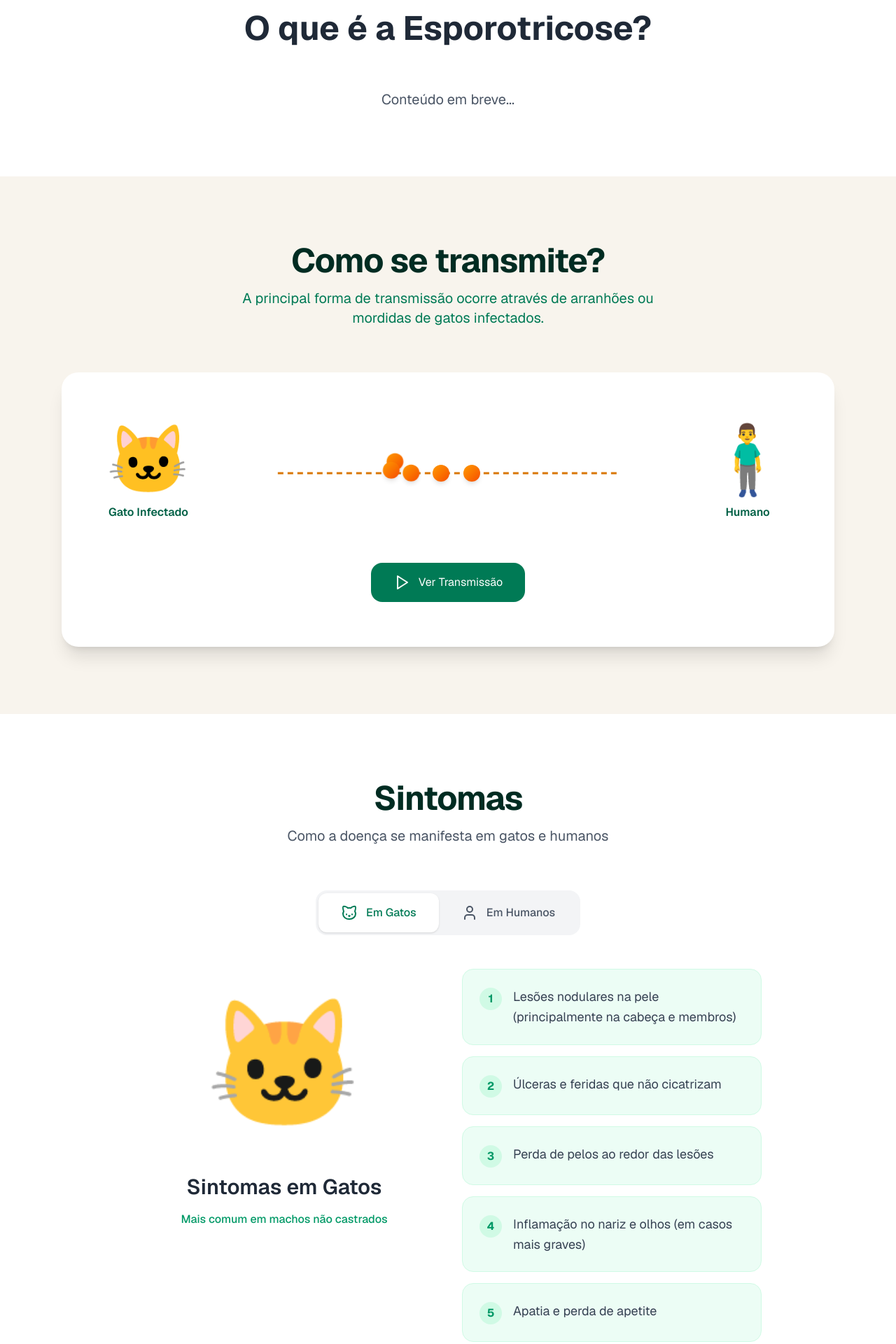
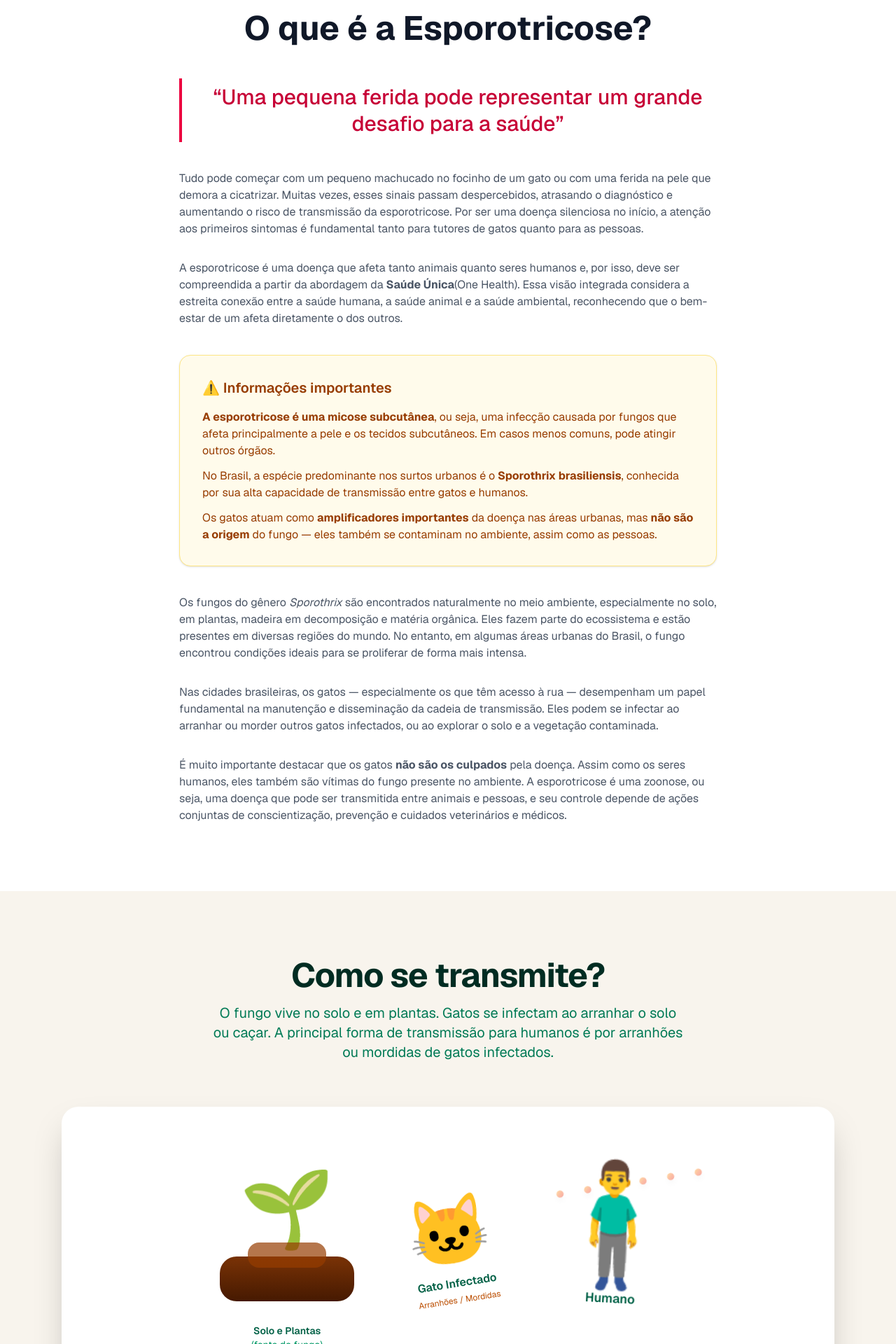
Before and after one commit to SergioVictorRS/EsporoGuia, a Next.js app: page / in a window 1280 px wide. Shown: the part 960-2880 px from the top of the page at 70% size. Built offline with nearby package versions, Linux system fonts and the light colour scheme.

Commit message:
adicionar descricao da esporotricose e melhorar animacao

```diff
--- a/app/sections/Transmission.tsx
+++ b/app/sections/Transmission.tsx
@@ -1,51 +1,71 @@
 // app/sections/Transmission.tsx
 "use client";
 
-import { useEffect, useRef, useState } from "react";   // ← Adicionado useState aqui
+import { useEffect, useRef } from "react";
 import { gsap } from "gsap";
-import { Play, Pause } from "lucide-react";
 
 export function Transmission() {
-  const catRef = useRef<SVGSVGElement>(null);
-  const sporesRef = useRef<HTMLDivElement>(null);
-  const humanRef = useRef<SVGSVGElement>(null);
+  const catRef = useRef<HTMLDivElement>(null);
+  const humanRef = useRef<HTMLDivElement>(null);
   const animationRef = useRef<gsap.core.Timeline | null>(null);
-  const [isPlaying, setIsPlaying] = useState(false);
-
-  const startAnimation = () => {
-    if (animationRef.current) animationRef.current.restart();
-    setIsPlaying(true);
-  };
-
-  const stopAnimation = () => {
-    if (animationRef.current) animationRef.current.pause();
-    setIsPlaying(false);
-  };
 
   useEffect(() => {
-    // GSAP animation logic
-    const tl = gsap.timeline({ repeat: -1, repeatDelay: 1.5 });
+    const tl = gsap.timeline({
+      repeat: -1,
+      repeatDelay: 2.5,
+    });
 
-    tl.to(".spore", {
-      opacity: 1,
-      scale: 1.2,
-      duration: 0.6,
-      stagger: 0.2,
-    })
-    .to(".spore", {
-      x: "320px",
-      y: "-80px",
-      duration: 2.2,
-      ease: "power2.inOut",
-      stagger: 0.3,
-    }, "-=0.8")
-    .to(".spore", {
-      scale: 0.6,
-      opacity: 0.7,
-      duration: 0.8,
-    }, "-=0.8");
+    // 1. Esporos saindo da planta
+    tl.fromTo(
+      ".spore-plant",
+      { opacity: 0, scale: 0.1, y: 30 },
+      { opacity: 0.95, scale: 1.15, y: -22, duration: 0.9, stagger: 0.08 }
+    )
+      .to(
+        ".spore-plant",
+        {
+          x: "235px",
+          y: "-72px",
+          duration: 2.4,
+          ease: "power2.inOut",
+          stagger: 0.18,
+        },
+        "-=0.55"
+      )
+      .to(".spore-plant", { opacity: 0, scale: 0.3, duration: 0.45 }, "-=0.7")
+
+      // Gato reage
+      .to(catRef.current, { rotation: -9, duration: 0.12, repeat: 4, yoyo: true }, "-=1.1")
+
+      // 2. Esporos saindo do gato
+      .fromTo(
+        ".spore-cat",
+        { opacity: 0, scale: 0.25, x: -25 },
+        { opacity: 1, scale: 1.3, x: 0, duration: 0.85, stagger: 0.09 },
+        "-=0.6"
+      )
+      .to(
+        ".spore-cat",
+        {
+          x: "265px",
+          y: "-85px",
+          duration: 2.45,
+          ease: "power3.out",
+          stagger: 0.16,
+        },
+        "-=0.75"
+      )
+      .to(".spore-cat", { scale: 0.5, opacity: 0.35, duration: 0.65 }, "-=0.9")
+
+      // Humano reage
+      .to(
+        humanRef.current,
+        { y: -22, rotation: 3, duration: 0.25, repeat: 2, yoyo: true },
+        "-=1.1"
+      );
 
     animationRef.current = tl;
+    tl.play();
 
     return () => {
       tl.kill();
@@ -60,55 +80,67 @@ export function Transmission() {
             Como se transmite?
           </h2>
           <p className="text-xl text-emerald-700 max-w-2xl mx-auto">
-            A principal forma de transmissão ocorre através de arranhões ou mordidas de gatos infectados.
+            O fungo vive no solo e em plantas. Gatos se infectam ao arranhar o solo ou caçar.
+            A principal forma de transmissão para humanos é por arranhões ou mordidas de gatos infectados.
           </p>
         </div>
 
-        <div className="bg-white rounded-3xl shadow-xl p-10 md:p-16 relative">
-          <div className="flex flex-col md:flex-row items-center justify-center gap-16 relative">
+        <div className="bg-white rounded-3xl shadow-2xl p-8 md:p-16 relative overflow-hidden">
+          <div className="flex flex-col lg:flex-row items-center justify-center gap-12 lg:gap-16 relative">
 
-            <div className="flex flex-col items-center">
-              <div className="text-8xl mb-4">🐱</div>
-              <p className="font-semibold text-emerald-800">Gato Infectado</p>
-            </div>
+            {/* Solo + Planta */}
+            <div className="flex flex-col items-center relative w-56">
+              <div className="relative flex flex-col items-center">
+                <div className="text-[108px] mb-1">🌱</div>
 
-            <div ref={sporesRef} className="relative flex-1 h-40 hidden md:block">
-              <svg width="100%" height="160" className="overflow-visible">
-                <line
-                  x1="10%" y1="80"
-                  x2="90%" y2="80"
-                  stroke="#d97706"
-                  strokeWidth="3"
-                  strokeDasharray="8 6"
-                />
-              </svg>
+                <div className="w-48 h-16 bg-gradient-to-b from-amber-900 to-amber-950 rounded-3xl relative -mt-4 shadow-inner">
+                  <div className="absolute -top-5 left-1/2 -translate-x-1/2 w-28 h-9 bg-amber-800/70 rounded-2xl" />
+                </div>
+              </div>
 
-              <div className="absolute top-1/2 left-1/4 -translate-y-1/2 flex gap-6">
-                {[...Array(5)].map((_, i) => (
+              <p className="font-semibold text-emerald-800 mt-8 text-center text-sm">
+                Solo e Plantas<br />
+                <span className="font-normal text-emerald-600">(fonte do fungo)</span>
+              </p>
+
+              <div className="absolute top-20 -right-8 flex gap-5">
+                {[...Array(6)].map((_, i) => (
                   <div
                     key={i}
-                    className="spore w-5 h-5 bg-gradient-to-br from-amber-500 to-orange-600 rounded-full opacity-0 shadow-md"
+                    className="spore-plant w-4 h-4 bg-gradient-to-br from-amber-400 via-orange-500 to-red-600 rounded-full shadow-md opacity-0"
+                    style={{ filter: "blur(0.5px)" }}
                   />
                 ))}
               </div>
             </div>
 
-            <div className="flex flex-col items-center">
-              <div className="text-8xl mb-4">🧍‍♂️</div>
-              <p className="font-semibold text-emerald-800">Humano</p>
+            {/* Gato Infectado */}
+            <div className="flex flex-col items-center relative" ref={catRef}>
+              <div className="text-8xl mb-4 transition-transform">🐱</div>
+              <p className="font-semibold text-emerald-800">Gato Infectado</p>
+              <p className="text-xs text-amber-700 mt-1">Arranhões / Mordidas</p>
+
+              <div className="absolute top-24 left-1/2 flex gap-5 -translate-x-1/2">
+                {[...Array(6)].map((_, i) => (
+                  <div
+                    key={i}
+                    className="spore-cat w-5 h-5 bg-gradient-to-br from-amber-500 via-orange-600 to-red-600 rounded-full shadow-lg opacity-0"
+                  />
+                ))}
+              </div>
+            </div>
+
+            {/* Humano */}
+            <div className="flex flex-col items-center" ref={humanRef}>
+              <div className="text-[170px] mb-2 transition-transform leading-none">🧍‍♂️</div>
+              <p className="font-semibold text-emerald-800 text-lg">Humano</p>
             </div>
           </div>
+        </div>
 
-          <div className="flex justify-center gap-4 mt-12">
-            <button
-              onClick={isPlaying ? stopAnimation : startAnimation}
-              className="flex items-center gap-3 bg-emerald-700 hover:bg-emerald-800 text-white px-8 py-4 rounded-2xl transition-all active:scale-95"
-            >
-              {isPlaying ? <Pause size={24} /> : <Play size={24} />}
-              {isPlaying ? "Pausar Animação" : "Ver Transmissão"}
-            </button>
-          </div>
-        </div>
+        <p className="text-center text-sm text-emerald-600 mt-8 max-w-md mx-auto">
+          A esporotricose <strong>não se transmite</strong> diretamente de pessoa para pessoa.
+        </p>
       </div>
     </section>
   );
--- a/app/sections/WhatIs.tsx
+++ b/app/sections/WhatIs.tsx
@@ -2,8 +2,79 @@ export function WhatIs() {
   return (
     <section id="o-que-e" className="py-24 bg-white">
       <div className="max-w-5xl mx-auto px-6">
-        <h2 className="text-5xl font-bold text-center mb-16">O que é a Esporotricose?</h2>
-        <p className="text-xl text-center text-gray-600">Conteúdo em breve...</p>
+        <h2 className="text-5xl font-bold text-center mb-12 text-gray-900">
+          O que é a Esporotricose?
+        </h2>
+
+        <div className="max-w-3xl mx-auto space-y-10">
+          {/* Frase de impacto */}
+          <blockquote className="text-2xl md:text-3xl font-medium text-center text-rose-700 leading-tight border-l-4 border-rose-600 pl-6 py-2">
+            “Uma pequena ferida pode representar um grande desafio para a saúde”
+          </blockquote>
+
+          {/* Conteúdo principal - expandido */}
+          <div className="prose prose-lg text-gray-600 mx-auto space-y-8">
+            <p>
+              Tudo pode começar com um pequeno machucado no focinho de um gato ou
+              com uma ferida na pele que demora a cicatrizar. Muitas vezes, esses
+              sinais passam despercebidos, atrasando o diagnóstico e aumentando o
+              risco de transmissão da esporotricose. Por ser uma doença silenciosa no
+              início, a atenção aos primeiros sintomas é fundamental tanto para tutores
+              de gatos quanto para as pessoas.
+            </p>
+
+            <p>
+              A esporotricose é uma doença que afeta tanto animais quanto seres humanos
+              e, por isso, deve ser compreendida a partir da abordagem da <strong>Saúde Única</strong>
+               (One Health). Essa visão integrada considera a estreita conexão entre a
+              saúde humana, a saúde animal e a saúde ambiental, reconhecendo que o
+              bem-estar de um afeta diretamente o dos outros.
+            </p>
+
+            {/* Caixa de destaque mantida */}
+            <div className="bg-amber-50 border border-amber-200 rounded-2xl p-8 my-10 shadow-sm">
+              <h3 className="text-xl font-semibold text-amber-800 mb-4 flex items-center gap-2">
+                ⚠️ Informações importantes
+              </h3>
+              <ul className="space-y-3 text-amber-800">
+                <li><strong>A esporotricose é uma micose subcutânea</strong>, ou seja, uma infecção causada por fungos que afeta principalmente a pele e os tecidos subcutâneos. Em casos menos comuns, pode atingir outros órgãos.</li>
+                <li>
+                  No Brasil, a espécie predominante nos surtos urbanos é o
+                  <strong> Sporothrix brasiliensis</strong>, conhecida por sua alta capacidade
+                  de transmissão entre gatos e humanos.
+                </li>
+                <li>
+                  Os gatos atuam como <strong>amplificadores importantes</strong> da doença nas áreas urbanas,
+                  mas <strong>não são a origem</strong> do fungo — eles também se contaminam no ambiente,
+                  assim como as pessoas.
+                </li>
+              </ul>
+            </div>
+
+            <p>
+              Os fungos do gênero <em>Sporothrix</em> são encontrados naturalmente no meio ambiente,
+              especialmente no solo, em plantas, madeira em decomposição e matéria orgânica.
+              Eles fazem parte do ecossistema e estão presentes em diversas regiões do mundo.
+              No entanto, em algumas áreas urbanas do Brasil, o fungo encontrou condições
+              ideais para se proliferar de forma mais intensa.
+            </p>
+
+            <p>
+              Nas cidades brasileiras, os gatos — especialmente os que têm acesso à rua —
+              desempenham um papel fundamental na manutenção e disseminação da cadeia de
+              transmissão. Eles podem se infectar ao arranhar ou morder outros gatos infectados,
+              ou ao explorar o solo e a vegetação contaminada.
+            </p>
+
+            <p>
+              É muito importante destacar que os gatos <strong>não são os culpados</strong> pela doença.
+              Assim como os seres humanos, eles também são vítimas do fungo presente no ambiente.
+              A esporotricose é uma zoonose, ou seja, uma doença que pode ser transmitida entre
+              animais e pessoas, e seu controle depende de ações conjuntas de conscientização,
+              prevenção e cuidados veterinários e médicos.
+            </p>
+          </div>
+        </div>
       </div>
     </section>
   );
```
Also changed, not shown: app/sections/Prevention.tsx (+19 -3 lines).
